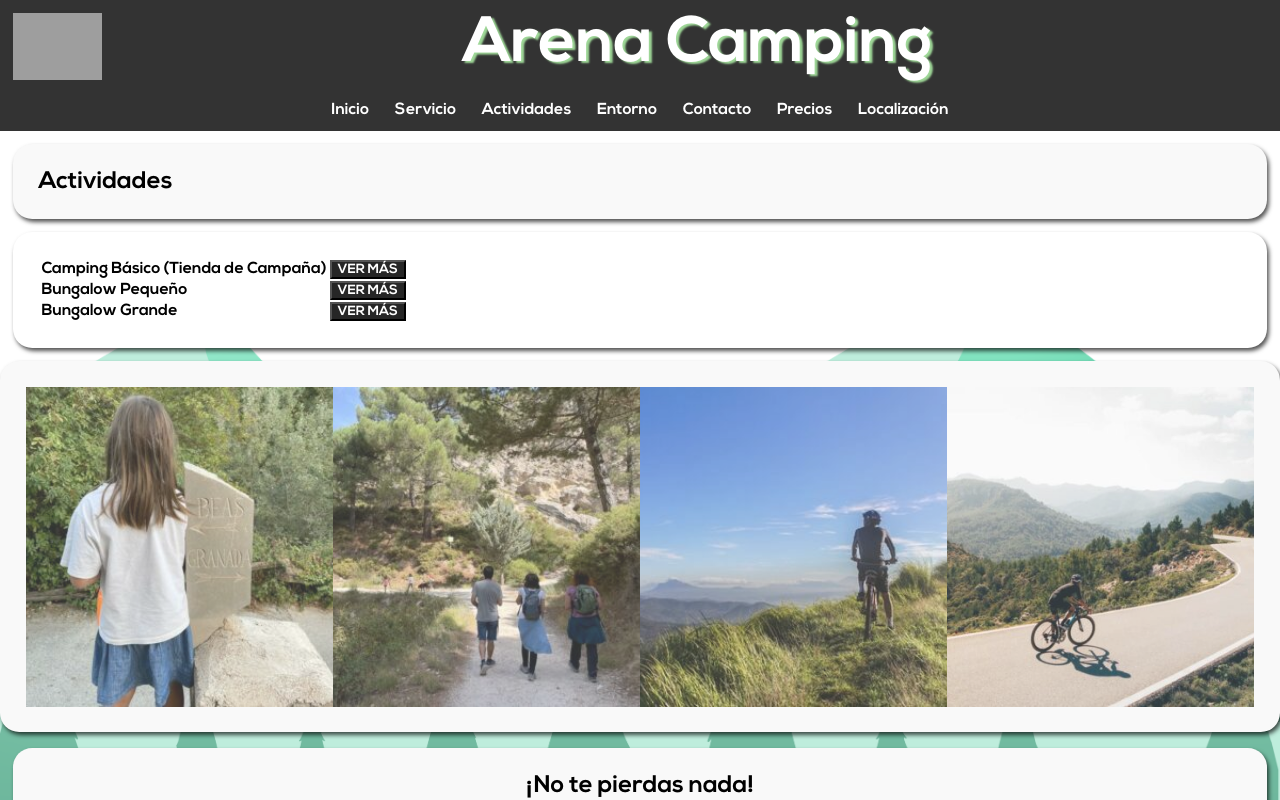
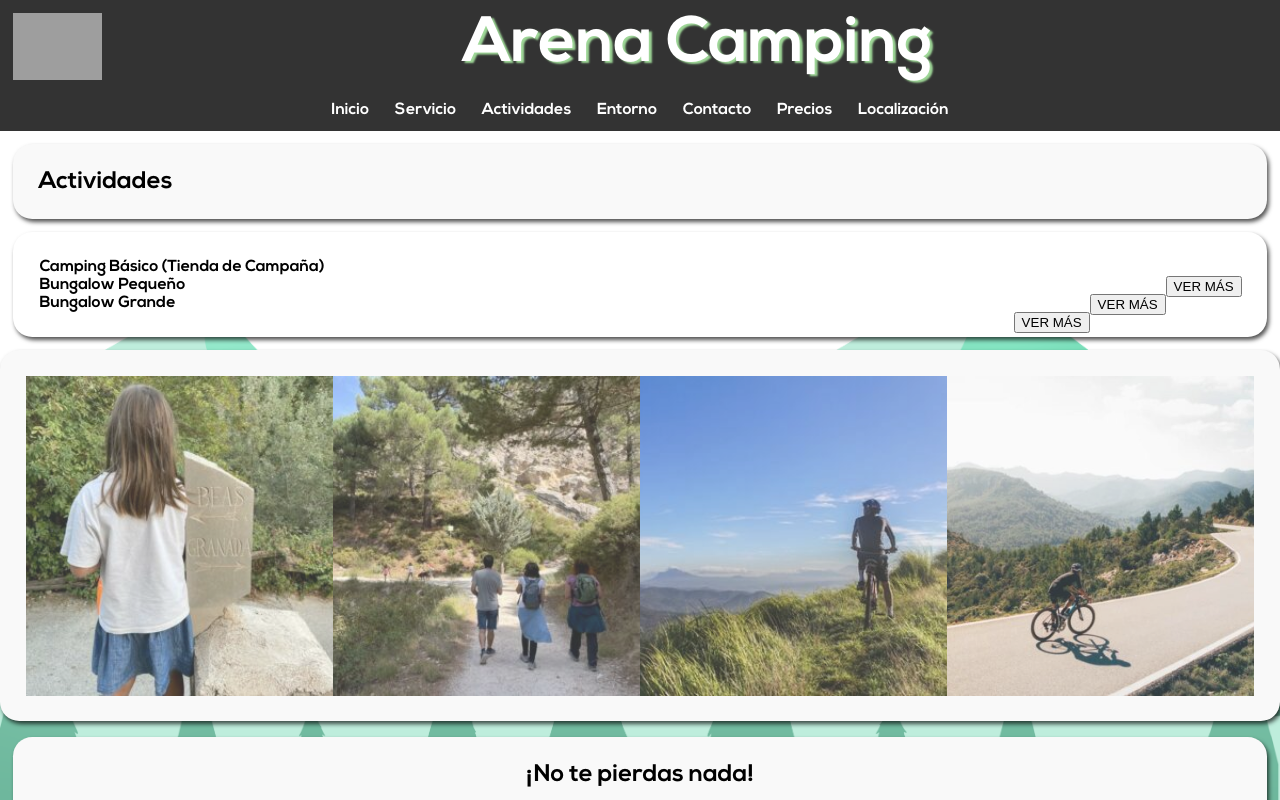
Before and after one commit to F3LIP3X/ArenaCamping-web, a React (Create React App) app: page /Actividades in a window 1280 px wide. Shown: the top 800 px of the page. Built offline with nearby package versions, Linux system fonts and the light colour scheme; grey boxes are pictures that could not be loaded.

Commit message:
1.4.2.1
Version extra

```diff
--- a/src/components/Actividades/Actividades.jsx
+++ b/src/components/Actividades/Actividades.jsx
@@ -39,25 +39,21 @@ const actividades = () => {
                     </section>
 
                     <section id="actividad" class="tabla">
-                        <table>
-                            <tbody>
-                                <tr>
+                        <div>
+                            <div>
                                 <td>Camping Básico (Tienda de Campaña)</td>
                                 <button className='boton'>VER MÁS</button>
-
-                                </tr>
-                                <tr>
+                            </div>
+                            <div>
                                 <td>Bungalow Pequeño</td>
                                 <button className='boton'>VER MÁS</button>
-
-                                </tr>
-                                <tr>
+                            </div>
+                            <div>
                                 <td>Bungalow Grande</td>
                                 <button className='boton'>VER MÁS</button>
 
-                                </tr>
-                            </tbody>
-                        </table>
+                            </div>
+                        </div>
                     </section>
 
                     <section className='Galeria'>
```
Lines whose indentation alone changed are shown as unchanged.
